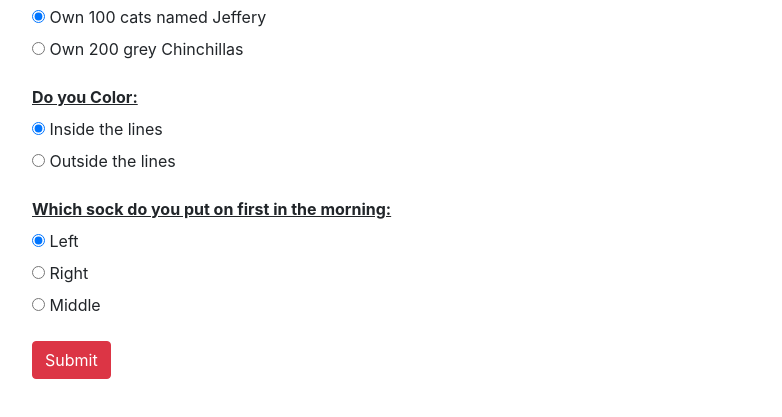
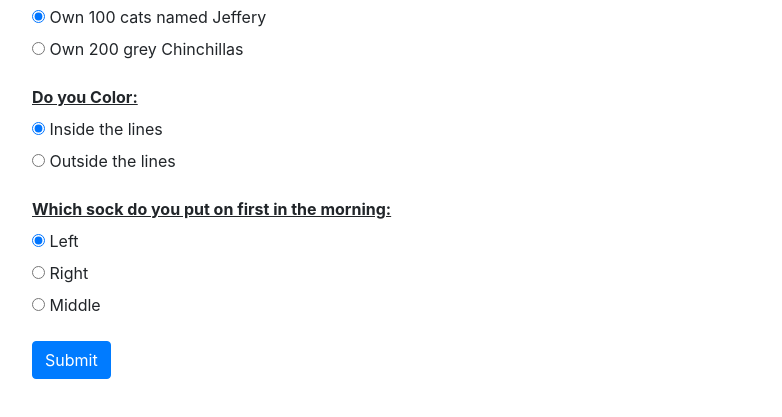
Before and after one commit to AdamMansell/language-suggester, a plain HTML site: page index.html in a window 1280 px wide. Shown: the part 131-548 px from the top of the page, without its empty margins (53-835 px from the left). Drawn offline with Linux system fonts and the light colour scheme.

Commit message:
Change submit button to blue

```diff
--- a/index.html
+++ b/index.html
@@ -67,7 +67,7 @@
           </div>
       </div>
 
-      <button class="btn btn-danger">Submit</button>
+      <button class="btn btn-primary">Submit</button>
 
     </form>
     <!-- Java div -->
```
